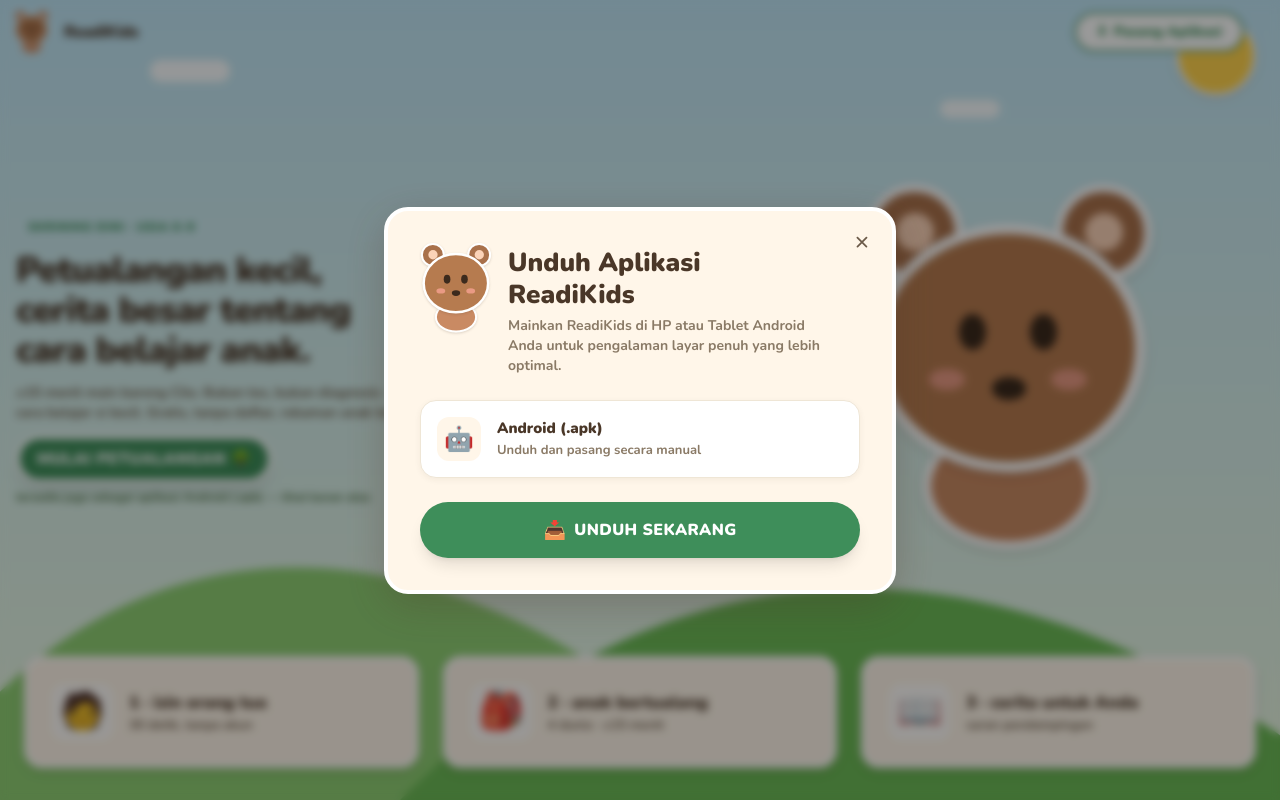
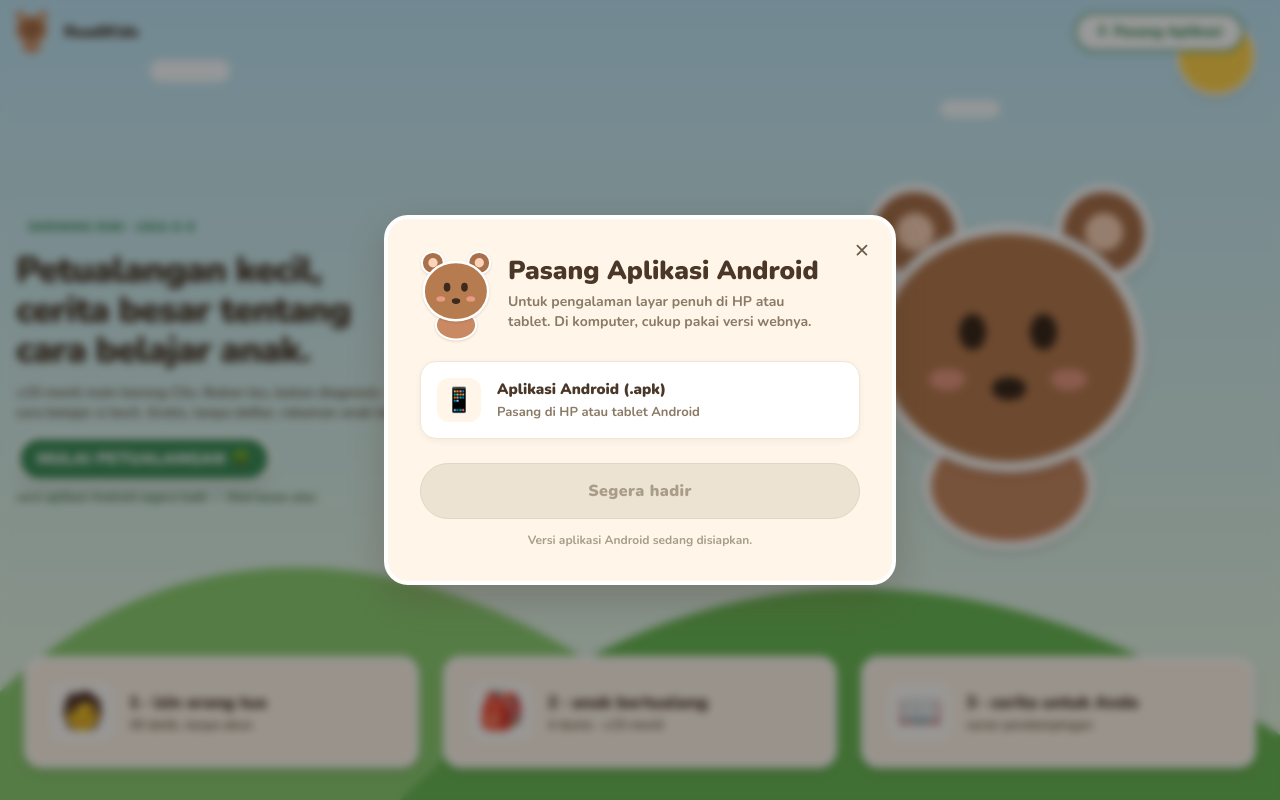
Before and after one commit to Zega-i/Readikids, a React (Vite) app: page / in a window 1280 px wide. Both pictures are taken after a click on the button "⬇ Pasang Aplikasi". Built offline with nearby package versions, Linux system fonts and the light colour scheme.

Commit message:
feat(landing): modal pasang aplikasi fokus APK Android

```diff
--- a/src/companion/TentangPrivasi.tsx
+++ b/src/companion/TentangPrivasi.tsx
@@ -90,7 +90,7 @@
                     Akun bersifat <strong className="text-[#4a3728]">anonim otomatis</strong> — tanpa email, tanpa
                     kata sandi. Tiap perangkat hanya bisa mengakses datanya sendiri.
                   </Poin>
-                  <Poin icon="🤖">
+                  <Poin icon="💡">
                     Saran pendampingan AI dibuat dari <strong className="text-[#4a3728]">angka agregat saja</strong> —
                     nama anak tidak pernah dikirim ke layanan AI.
                   </Poin>
--- a/src/components/InstallModal.tsx
+++ b/src/components/InstallModal.tsx
@@ -2,11 +2,17 @@
 import { CiloKancil } from "./CiloKancil";
 
 /**
- * W0b · Modal "Pasang Aplikasi"
+ * W0b · Modal "Pasang Aplikasi" (Android APK).
  *
- * Difokuskan untuk mengarahkan pengguna mengunduh APK Android,
- * karena untuk Desktop aplikasi sudah bisa diakses lewat web.
+ * Desktop cukup memakai versi web (tak perlu dipasang), jadi modal ini fokus
+ * pada satu jalur: memasang aplikasi Android (.apk).
+ *
+ * SLOT LINK APK — isi `APK_DOWNLOAD_URL` saat file APK sudah tersedia
+ * (mis. link Google Drive/GitHub Release, atau Play Store). Selama masih
+ * kosong, tombol tampil NON-AKTIF berlabel "Segera hadir". Begitu URL diisi,
+ * tombol otomatis aktif dan mengarah ke unduhan — tanpa mengubah kode lain.
  */
+const APK_DOWNLOAD_URL = ""; // TODO: isi URL unduh APK saat versi Android siap.
 
 interface InstallModalProps {
   open: boolean;
@@ -26,10 +32,12 @@
 
   if (!open) return null;
 
-  // CTA: Di masa depan akan mengarahkan ke link download APK atau Play Store.
+  const apkReady = APK_DOWNLOAD_URL.trim().length > 0;
+
+  // CTA: hanya aktif bila APK sudah tersedia; jika belum, tombol non-aktif.
   const handleDownloadApk = () => {
-    // TODO: Ganti ini dengan window.open("URL_APK") saat APK sudah jadi.
-    alert("ReadiKids versi Aplikasi Android (APK) saat ini sedang dalam pengembangan. Silakan gunakan versi Web ini sementara waktu!");
+    if (!apkReady) return;
+    window.open(APK_DOWNLOAD_URL, "_blank", "noopener,noreferrer");
     onClose();
   };
 
@@ -67,35 +75,53 @@
               id="install-title"
               className="font-black text-2xl sm:text-[26px] leading-tight text-[#4a3728]"
             >
-              Unduh Aplikasi ReadiKids
+              Pasang Aplikasi Android
             </h2>
             <p className="font-bold text-sm text-[#8a7a66] mt-1">
-              Mainkan ReadiKids di HP atau Tablet Android Anda untuk pengalaman layar penuh yang lebih optimal.
+              Untuk pengalaman layar penuh di HP atau tablet. Di komputer, cukup pakai versi webnya.
             </p>
           </div>
         </div>
 
-        {/* Langkah pemasangan */}
+        {/* Kartu opsi pemasangan (Android saja) */}
         <div className="mt-6 flex flex-col gap-3">
           <div className="flex items-center gap-4 bg-white rounded-2xl border border-[#efe6d6] p-4 shadow-[0px_2px_6px_rgba(74,55,40,0.06)]">
             <div className="w-11 h-11 shrink-0 flex items-center justify-center rounded-xl bg-[#fff6e9] text-2xl">
-              🤖
+              📱
             </div>
             <div>
-              <h3 className="font-black text-[#4a3728] text-[15px]">Android (.apk)</h3>
-              <p className="font-bold text-[#8a7a66] text-[13px] mt-0.5">Unduh dan pasang secara manual</p>
+              <h3 className="font-black text-[#4a3728] text-[15px]">Aplikasi Android (.apk)</h3>
+              <p className="font-bold text-[#8a7a66] text-[13px] mt-0.5">Pasang di HP atau tablet Android</p>
             </div>
           </div>
         </div>
 
-        {/* CTA */}
+        {/* CTA — aktif hanya bila APK sudah tersedia */}
         <button
           type="button"
           onClick={handleDownloadApk}
-          className="mt-6 w-full h-14 rounded-full font-black text-base tracking-wide text-white bg-[#3e8e5a] hover:bg-[#34784c] active:scale-[0.98] transition-all shadow-lg cursor-pointer flex items-center justify-center gap-2"
+          disabled={!apkReady}
+          aria-disabled={!apkReady}
+          className={
+            apkReady
+              ? "mt-6 w-full h-14 rounded-full font-black text-base tracking-wide text-white bg-[#3e8e5a] hover:bg-[#34784c] active:scale-[0.98] transition-all shadow-lg cursor-pointer flex items-center justify-center gap-2"
+              : "mt-6 w-full h-14 rounded-full font-black text-base tracking-wide text-[#a99d88] bg-[#ece3d2] border border-[#e0d6c3] cursor-not-allowed flex items-center justify-center gap-2"
+          }
         >
-          <span className="text-lg">📥</span> UNDUH SEKARANG
+          {apkReady ? (
+            <>
+              <span className="text-lg">📥</span> Unduh APK
+            </>
+          ) : (
+            "Segera hadir"
+          )}
         </button>
+
+        {!apkReady && (
+          <p className="mt-3 text-center font-bold text-[12px] text-[#a99d88]">
+            Versi aplikasi Android sedang disiapkan.
+          </p>
+        )}
       </div>
     </div>
   );
--- a/src/components/landing/Hero.tsx
+++ b/src/components/landing/Hero.tsx
@@ -37,7 +37,7 @@
         </button>
 
         <p className="text-[13px] text-[#6f7ba6] font-nunito-bold mt-[18px] text-center lg:text-left">
-          Untuk pengalaman terbaik, unduh aplikasi Android (lihat tombol pojok kanan atas)
+          versi aplikasi Android segera hadir (lihat tombol pojok kanan atas)
         </p>
       </div>
 
--- a/src/pages/LandingPage.tsx
+++ b/src/pages/LandingPage.tsx
@@ -102,7 +102,7 @@
             </button>
 
             <span className="font-bold text-[10px] sm:text-xs text-[#486b3e]">
-              tersedia juga sebagai aplikasi Android (.apk) — lihat kanan atas
+              versi aplikasi Android segera hadir — lihat kanan atas
             </span>
           </div>
         </div>
```
